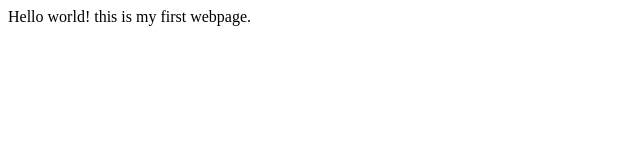
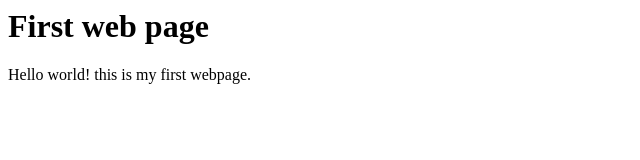
Before and after one commit to Kimwanga/Test, a plain HTML site: page index.html in a window 1280 px wide. Shown: the whole page, without its empty margins (0-640 px from the left). Drawn offline with Linux system fonts and the light colour scheme.

Commit message:
Added a header and paragraph tags to html

```diff
--- a/index.html
+++ b/index.html
@@ -3,6 +3,7 @@
 <title>Practise</title>
 </head>
 <body>
-Hello world! this is my first webpage.
+<h1>First web page</h1>
+<p> Hello world! this is my first webpage.</p>
 </body>
 </html>
```
